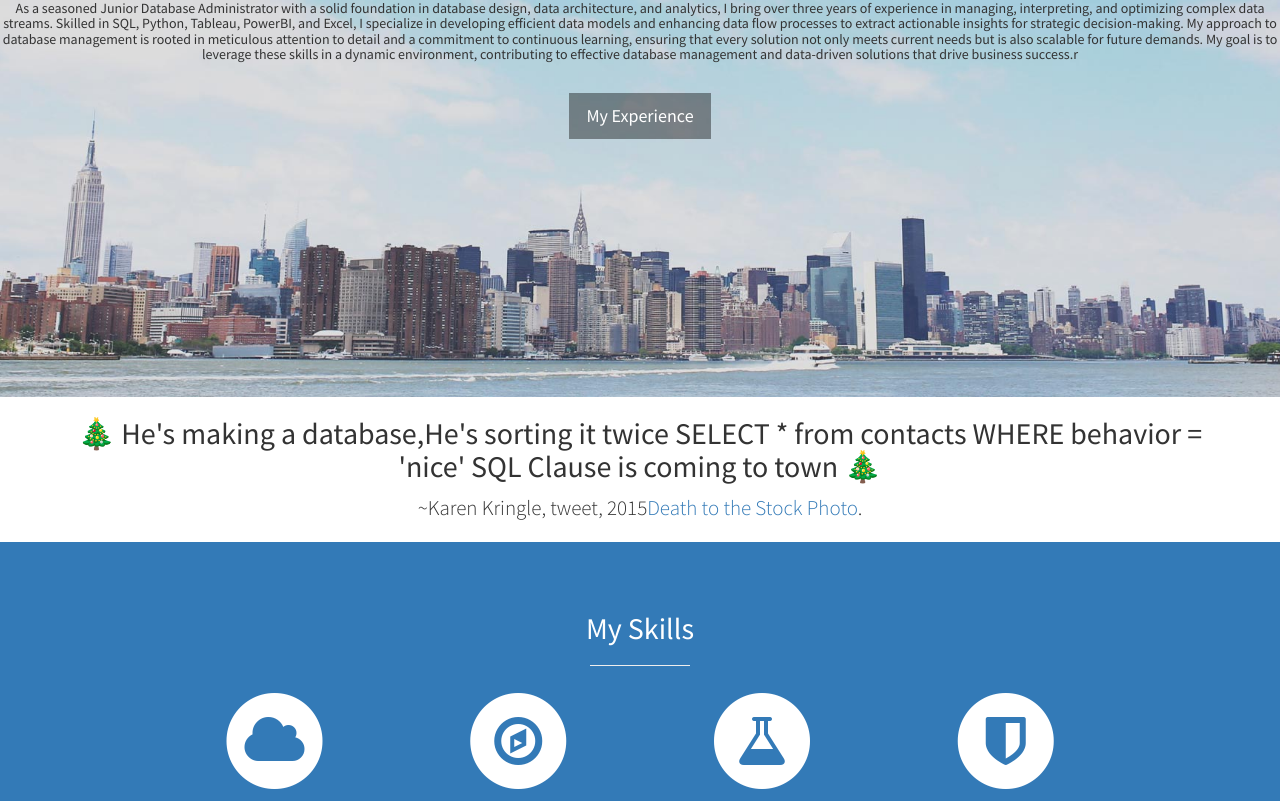
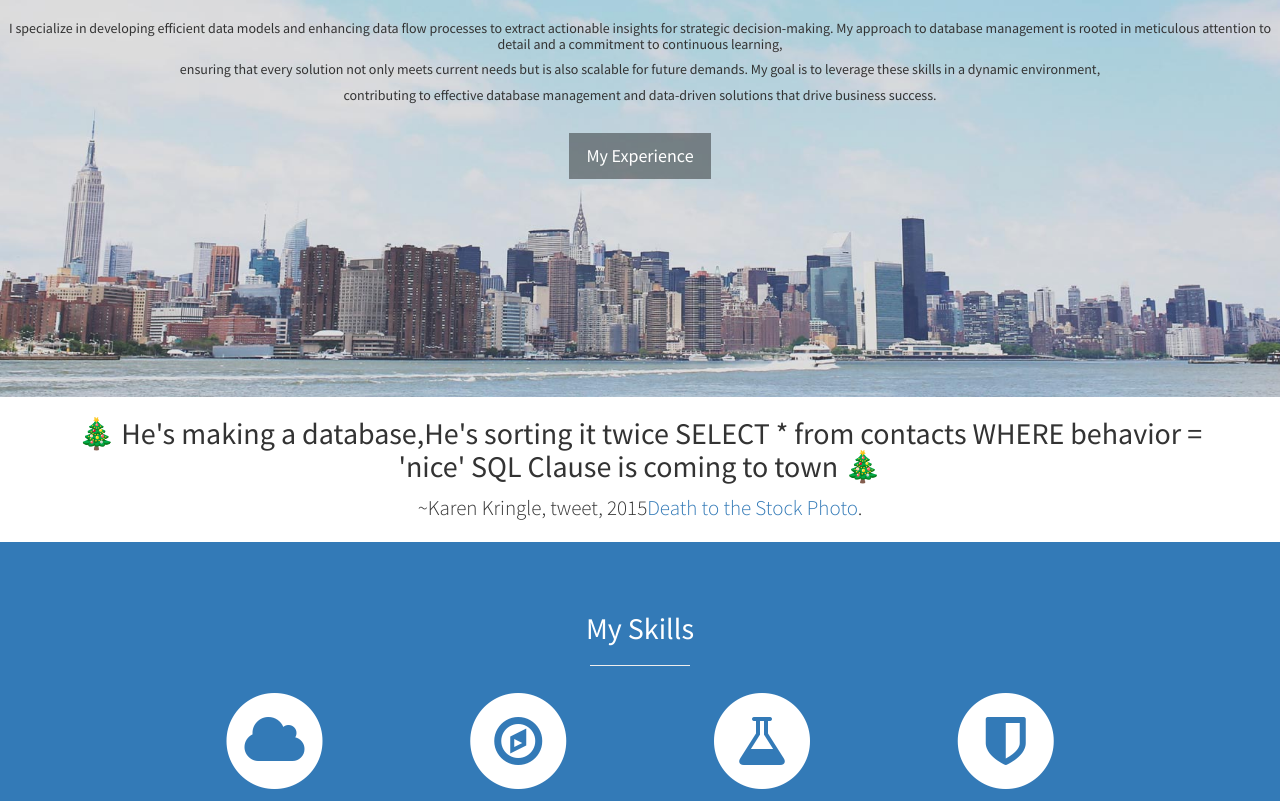
Before and after one commit to benobaj/DBMS, a plain HTML site: page index.html in a window 1280 px wide. Shown: the part 403-1204 px from the top of the page. Drawn offline with Linux system fonts and the light colour scheme.

Commit message:
Update index.html

```diff
--- a/index.html
+++ b/index.html
@@ -61,26 +61,20 @@
     <!-- Header -->
     <header id="top" class="header">
         <div class="text-vertical-center">
-            width: 250px;
-            word-wrap: break-word;
             <h1>Benjamin Obaje</h1>
             <h3>Database Administrator</h3>
             <h5>
                 As a seasoned Junior Database Administrator with a solid foundation in database design, data architecture,
-                and analytics, I bring over three years of experience in managing, interpreting, and optimizing complex data streams.
-                Skilled in SQL, Python, Tableau, PowerBI, and Excel,
-                I specialize in developing efficient data models and enhancing data flow processes to extract actionable insights for strategic decision-making.
-                My approach to database management is rooted in meticulous attention to detail and a commitment to continuous learning,
-                ensuring that every solution not only meets current needs but is also scalable for future demands.
-                My goal is to leverage these skills in a dynamic environment,
-                contributing to effective database management and data-driven solutions that drive business success.r</h5>
+                and analytics,
+            <h5> I bring over three years of experience in managing, interpreting, and optimizing complex data streams.
+                Skilled in SQL, Python, Tableau, PowerBI, and Excel,<span class='notbold'></h5>
             <br>
-            <style>
-               h5
-                {
-                    font-weight: normal;
-                }
-</style>
+            <h5>  I specialize in developing efficient data models and enhancing data flow processes to extract actionable insights for strategic decision-making.
+                My approach to database management is rooted in meticulous attention to detail and a commitment to continuous learning, <span class='notbold'></h5>
+            <h5> ensuring that every solution not only meets current needs but is also scalable for future demands.
+                My goal is to leverage these skills in a dynamic environment,<span class='notbold'></h5>
+            <h5> contributing to effective database management and data-driven solutions that drive business success.<span class='notbold'></h5>
+            <br>
             <a href="#About Benjamin" class="btn btn-dark btn-lg">My Experience</a>
         </div>
     </header>
```
